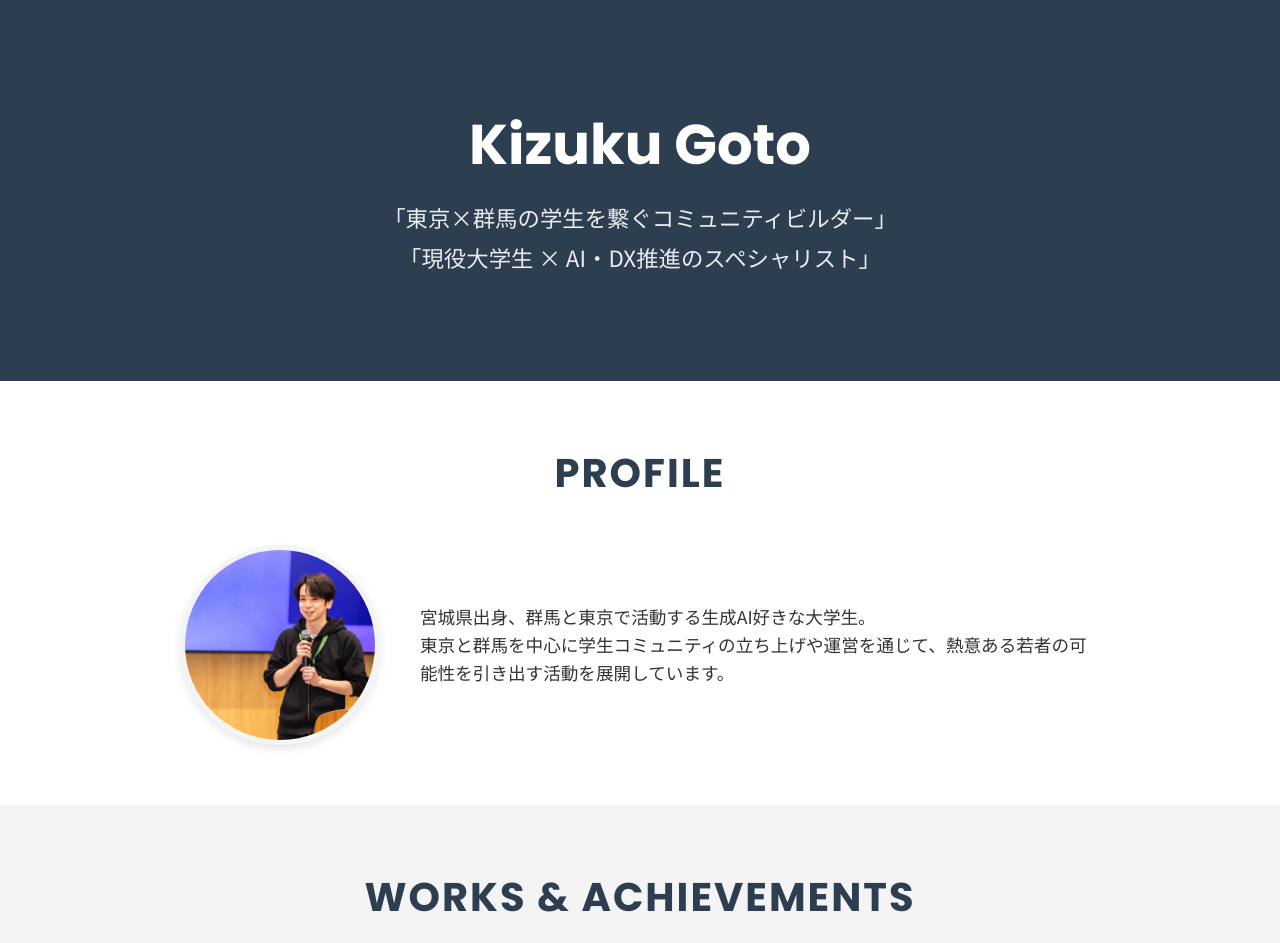
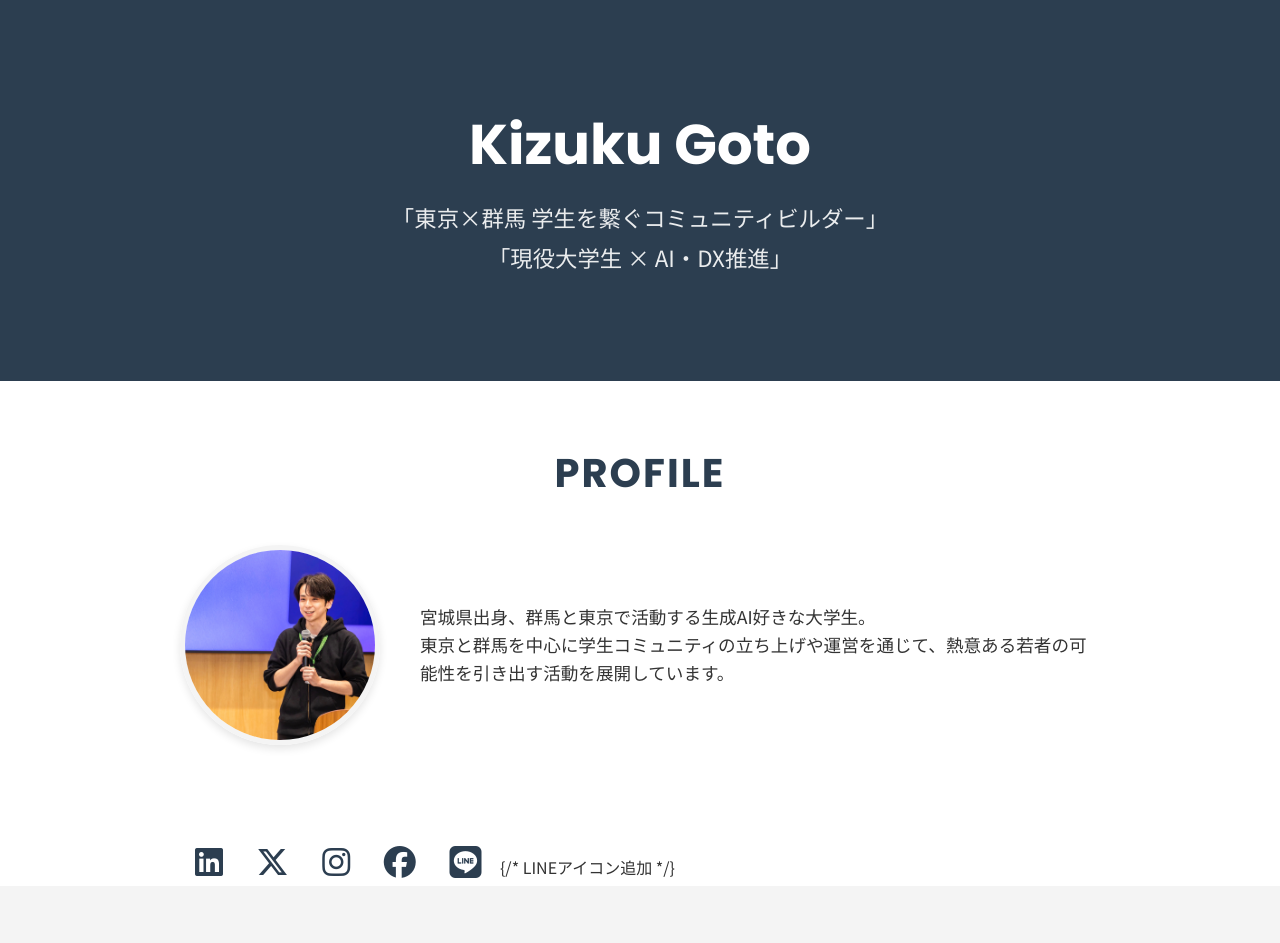
Before and after one commit to kzkzkn/goto_kizuku, a plain HTML site: page index.html in a window 1280 px wide. Shown: the top 943 px of the page. Drawn offline with Linux system fonts and the light colour scheme.

Commit message:
Update index.html

```diff
--- a/index.html
+++ b/index.html
@@ -17,8 +17,8 @@
     <header class="hero">
         <div class="container">
             <h1>Kizuku Goto</h1>
-            <p class="catchphrase">「東京×群馬の学生を繋ぐコミュニティビルダー」</p>
-            <p class="catchphrase">「現役大学生 × AI・DX推進のスペシャリスト」</p>
+            <p class="catchphrase">「東京×群馬 学生を繋ぐコミュニティビルダー」</p>
+            <p class="catchphrase">「現役大学生 × AI・DX推進」</p>
         </div>
     </header>
 
@@ -34,6 +34,19 @@
                             東京と群馬を中心に学生コミュニティの立ち上げや運営を通じて、熱意ある若者の可能性を引き出す活動を展開しています。
                         </p>
                     </div>
+                </div>
+            </div>
+        </section>
+
+        <!-- SNSリンクをプロフィールの下に移動 -->
+        <section id="social" class="social-section">
+             <div class="container">
+                <div class="social-links">
+                    <a href="YOUR_LINKEDIN_URL" target="_blank" rel="noopener noreferrer" aria-label="LinkedIn"><i class="fab fa-linkedin"></i></a>
+                    <a href="YOUR_TWITTER_URL" target="_blank" rel="noopener noreferrer" aria-label="Twitter (X)"><i class="fa-brands fa-x-twitter"></i></a>
+                    <a href="YOUR_INSTAGRAM_URL" target="_blank" rel="noopener noreferrer" aria-label="Instagram"><i class="fab fa-instagram"></i></a>
+                    <a href="YOUR_FACEBOOK_URL" target="_blank" rel="noopener noreferrer" aria-label="Facebook"><i class="fab fa-facebook"></i></a>
+                    <a href="https://line.me/ti/p/xMXfsv9d1G" target="_blank" rel="noopener noreferrer" aria-label="LINE"><i class="fa-brands fa-line"></i></a> {/* LINEアイコン追加 */}
                 </div>
             </div>
         </section>
@@ -88,7 +101,7 @@
                <div class="offerings-grid">
                    <article class="offering-item">
                        <h3>1. 生成AI導入支援</h3>
-                       <p class="offering-catchphrase">「まずは “動く” ところまで持っていく」が得意です</p>
+                       <p class="offering-catchphrase">「まず “動く” ところまで持っていく」が得意です</p>
 
                        <h4>支援メニュー</h4>
                        <ul class="menu-list">
@@ -182,31 +195,13 @@
             <div class="container">
                 <h2 class="section-title">CONTACT</h2>
                 <p>お気軽にご連絡ください。</p>
-                <p>Email: <a href="mailto:kzkn510@gmail.com">kzkn510@gmail.com</a></p>
-                <!-- または、以下のようなフォームを設置 -->
+                <p>Email: <a href="mailto:your_email@example.com">your_email@example.com</a></p>
+                <!-- SNSリンクは上に移動したので削除 -->
                 <!--
                 <form action="#" method="post" class="contact-form">
-                    <div class="form-group">
-                        <label for="name">お名前:</label>
-                        <input type="text" id="name" name="name" required>
-                    </div>
-                    <div class="form-group">
-                        <label for="email">メールアドレス:</label>
-                        <input type="email" id="email" name="email" required>
-                    </div>
-                    <div class="form-group">
-                        <label for="message">メッセージ:</label>
-                        <textarea id="message" name="message" rows="5" required></textarea>
-                    </div>
-                    <button type="submit" class="btn">送信</button>
+                    ... (フォーム部分はそのまま残す場合) ...
                 </form>
                  -->
-                <div class="social-links">
-                    <a href="YOUR_LINKEDIN_URL" target="_blank" rel="noopener noreferrer" aria-label="LinkedIn"><i class="fab fa-linkedin"></i></a>
-                    <a href="YOUR_TWITTER_URL" target="_blank" rel="noopener noreferrer" aria-label="Twitter (X)"><i class="fa-brands fa-x-twitter"></i></a>
-                    <a href="YOUR_INSTAGRAM_URL" target="_blank" rel="noopener noreferrer" aria-label="Instagram"><i class="fab fa-instagram"></i></a>
-                    <a href="YOUR_FACEBOOK_URL" target="_blank" rel="noopener noreferrer" aria-label="Facebook"><i class="fab fa-facebook"></i></a>
-                </div>
             </div>
         </section>
     </main>
```
